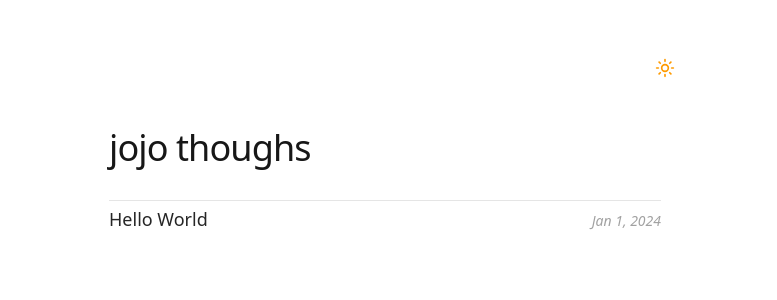
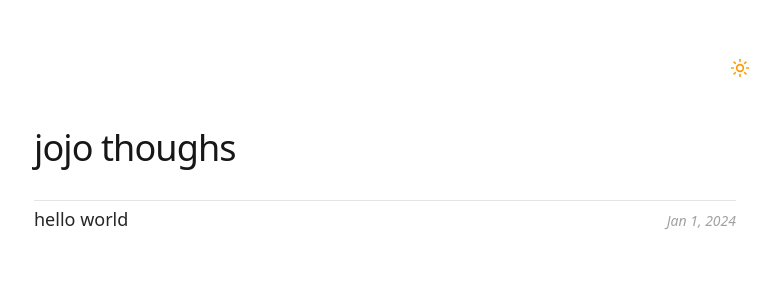
Before and after one commit to sakn0m/blog, a Next.js app: page / in a window 1280 px wide. Shown: the top 300 px of the page, without its empty margins (255-1032 px from the left). Built offline with nearby package versions, Linux system fonts and the light colour scheme.

Commit message:
the space of text is bigger now

```diff
--- a/app/page.tsx
+++ b/app/page.tsx
@@ -6,7 +6,7 @@ export default function Home() {
   const posts = getAllPosts();
 
   return (
-    <main className="max-w-[600px] mx-auto px-6 py-24 md:py-32 font-serif relative">
+    <main className="max-w-[750px] mx-auto px-6 py-24 md:py-32 font-serif relative">
 
       {/* Dark Mode Button (Absolute Position Top Right) */}
       <div className="absolute top-6 right-6 md:top-12 md:right-0">
--- a/app/posts/[slug]/page.tsx
+++ b/app/posts/[slug]/page.tsx
@@ -8,7 +8,7 @@ export default async function Post({ params }: { params: Promise<{ slug: string
     const post = getPostBySlug(slug);
 
     return (
-        <main className="max-w-[600px] mx-auto px-6 py-24 md:py-32 font-serif relative">
+        <main className="max-w-[750px] mx-auto px-6 py-24 md:py-32 font-serif relative">
             <div className="absolute top-6 right-6 md:top-12 md:right-0">
                 <ThemeToggle />
             </div>
--- a/posts/hello-world.md
+++ b/posts/hello-world.md
@@ -1,5 +1,5 @@
 ---
-title: "Hello World"
+title: "hello world"
 date: "Jan 1, 2024"
 ---
 hello, world!
```
